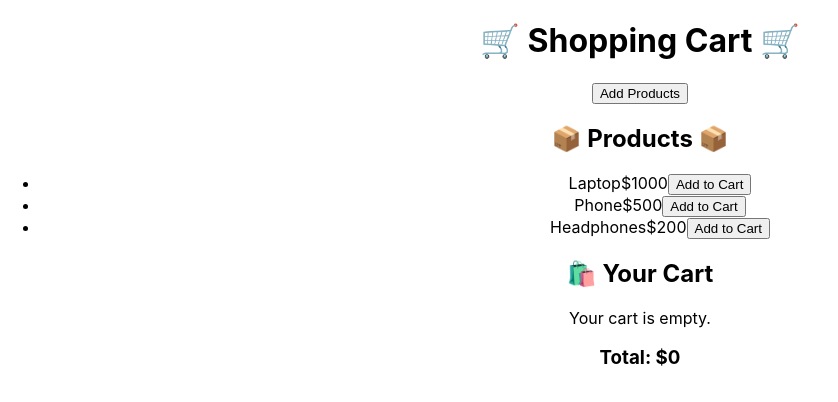
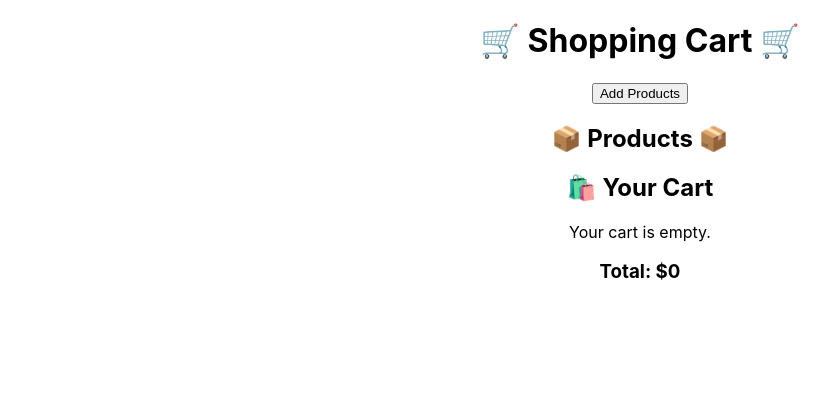
Before and after one commit to chirag858/shopping-cart, a React (Create React App) app: page / in a window 1280 px wide. Shown: the top 402 px of the page, without its empty margins (0-838 px from the left). Built offline with nearby package versions, Linux system fonts and the light colour scheme.

Commit message:
add functionality

```diff
--- a/src/App.js
+++ b/src/App.js
@@ -5,11 +5,9 @@ import AddProductModal from "./Modal";
 
 function App() {
   const [modalIsOpen, setModalIsOpen] = useState(false);
-  const products = [
-    { id: 1, name: "Laptop", price: 1000 },
-    { id: 2, name: "Phone", price: 500 },
-    { id: 3, name: "Headphones", price: 200 },
-  ];
+  const [products,setProducts] = useState([
+
+  ])
 
   const [cart, setCart] = useState([]);
 
@@ -34,6 +32,11 @@ function App() {
           isOpen={modalIsOpen}
           onRequestClose={handleClose}
           contentLabel="Example Modal"
+          onSave={val => setProducts(prev => ([...prev,{
+            id:products.length +1,
+            name:val.name,
+            price:val.price
+          }]))}
         />
       <ProductList products={products} addToCart={addToCart} />
       <Cart cartItems={cart} removeFromCart={removeFromCart} />
--- a/src/Modal.js
+++ b/src/Modal.js
@@ -1,12 +1,17 @@
 import React, { useState } from "react";
 import Modal from "react-modal";
 
-const AddProductModal = ({ isOpen, onRequestClose }) => {
+const AddProductModal = ({ isOpen, onRequestClose, onSave }) => {
     let [inputValue, setInputValue] = useState("");
     let [inputNumber, setInputNumber] = useState(0);
     const handleKeyPress = (e) => {
-        if (e.key === "Enter") {
-        }
+        onSave({
+            name: inputValue,
+            price: inputNumber
+        })
+        onRequestClose(false)
+        // if (e.key === "Enter") {
+        // }
     };
     if (!isOpen) return null;
     return (
@@ -19,7 +24,7 @@ const AddProductModal = ({ isOpen, onRequestClose }) => {
                     type="text"
                     value={inputValue}
                     onChange={(e) => setInputValue(e.target.value)}
-                    onKeyDown={handleKeyPress}
+                    // onKeyDown={handleKeyPress}
                     placeholder="Enter a new Product..."
                 />
                 <input
@@ -27,7 +32,7 @@ const AddProductModal = ({ isOpen, onRequestClose }) => {
                     type="number"
                     value={inputNumber}
                     onChange={(e) => setInputNumber(e.target.value)}
-                    onKeyDown={handleKeyPress}
+                    // onKeyDown={handleKeyPress}
                     placeholder="Enter a Price"
                 />
                 <button disabled={!inputNumber || !inputValue} onClick={handleKeyPress}>Add Product</button>
```
